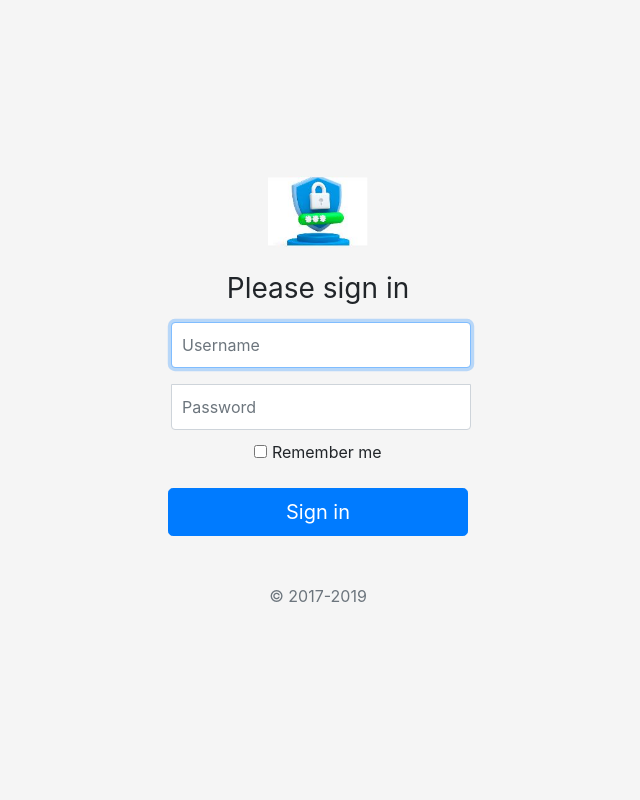
After one commit to Dimple278/Pulchowk-Campus-website-with-chatbot, a Django app: page /login in a window 1280 px wide. The commit adds this page. Shown: the whole page, without its empty margins (322-962 px from the left). Run offline with Django 4.2, Linux system fonts and the light colour scheme; some libraries are stand-ins or nearby versions.

Commit message:
added authenticated login and logout system

```diff
--- a/home/urls.py
+++ b/home/urls.py
@@ -7,4 +7,6 @@ urlpatterns = [
     path("about",views.about,name='about'),
     path("departments",views.departments,name='departments'),
     path("contact",views.contact,name='contact'),
+    path('login',views.loginUser, name="login"),
+    path('logout',views.logoutUser, name="logout"),
 ]
--- a/home/views.py
+++ b/home/views.py
@@ -1,16 +1,42 @@
-from django.shortcuts import render, HttpResponse
+from django.shortcuts import render,redirect, HttpResponse
 from datetime import datetime
 from home.models import Contact
 from django.contrib import messages
 
+from django.contrib.auth.models import User
+from django.contrib.auth import logout, authenticate, login
+
 # Create your views here.
 def index(request):
-    context={
-        "variable":"This is sent "
-    }
+    if request.user.is_anonymous:
+        return redirect("/login")
+    return render(request,'index.html')
+    # return HttpResponse("This is homepage")
 
-    return render(request,'index.html',context)
-    # return HttpResponse("This is homepage")
+def loginUser(request):
+    # password for test user is 075bct034, pulchowkcampus
+    if request.method=="POST":
+        username = request.POST.get('username')
+        password = request.POST.get('password')
+        # print(username, password)
+
+        # check if user has entered correct credentials
+        user = authenticate(username=username, password=password)
+
+        if user is not None:
+            # A backend authenticated the credentials
+            login(request, user)
+            return redirect("/")
+
+        else:
+            # No backend authenticated the credentials
+            return render(request, 'login.html')
+
+    return render(request, 'login.html')
+
+def logoutUser(request):
+    logout(request)
+    return redirect("/login")
 
 def about(request):
     return render(request,'about.html')
--- a/templates/index.html
+++ b/templates/index.html
@@ -48,6 +48,8 @@
       </div>
     </div>
 </div>
-
+<div class="d-grid gap-2 d-md-flex justify-content-md-end">
+<button type="button" class="btn btn-dark px-4 mx-3 my-2"><a href ='/logout'>Logout</a></button>
+</div>
 
 {% endblock body %}
--- /dev/null
+++ b/templates/login.html
@@ -0,0 +1,105 @@
+<!doctype html>
+<html lang="en">
+
+<head>
+    <!-- Required meta tags -->
+    <meta charset="utf-8">
+    <meta name="viewport" content="width=device-width, initial-scale=1, shrink-to-fit=no">
+
+    <!-- Bootstrap CSS -->
+    <link rel="stylesheet" href="https://stackpath.bootstrapcdn.com/bootstrap/4.4.1/css/bootstrap.min.css"
+        integrity="sha384-Vkoo8x4CGsO3+Hhxv8T/Q5PaXtkKtu6ug5TOeNV6gBiFeWPGFN9MuhOf23Q9Ifjh" crossorigin="anonymous">
+
+
+    <style>
+        html,
+        body {
+            height: 100%;
+        }
+
+        body {
+            display: -ms-flexbox;
+            display: flex;
+            -ms-flex-align: center;
+            align-items: center;
+            padding-top: 40px;
+            padding-bottom: 40px;
+            background-color: #f5f5f5;
+        }
+
+        .form-signin {
+            width: 100%;
+            max-width: 330px;
+            padding: 15px;
+            margin: auto;
+        }
+
+        .form-signin .checkbox {
+            font-weight: 400;
+        }
+
+        .form-signin .form-control {
+            margin: 16px 3px;
+            position: relative;
+            box-sizing: border-box;
+            height: auto;
+            padding: 10px;
+            font-size: 16px;
+        }
+
+        .form-signin .form-control:focus {
+            z-index: 2;
+        }
+
+        .form-signin input[type="email"] {
+            margin-bottom: -1px;
+            border-bottom-right-radius: 0;
+            border-bottom-left-radius: 0;
+        }
+
+        .form-signin input[type="password"] {
+            margin-bottom: 10px;
+            border-top-left-radius: 0;
+            border-top-right-radius: 0;
+        }
+
+        .bd-placeholder-img {
+            font-size: 1.125rem;
+            text-anchor: middle;
+            -webkit-user-select: none;
+            -moz-user-select: none;
+            -ms-user-select: none;
+            user-select: none;
+        }
+
+        @media (min-width: 768px) {
+            .bd-placeholder-img-lg {
+                font-size: 3.5rem;
+            }
+        }
+    </style>
+    <!-- Custom styles for this template -->
+    <link href="signin.css" rel="stylesheet">
+</head>
+
+<body class="text-center">
+    <form class="form-signin" method="post" action="/login">
+        {% csrf_token %}
+        <img class="mb-4" src="/static/Capture.JPG" alt="" width="100" height="72">
+        <h1 class="h3 mb-3 font-weight-normal">Please sign in</h1>
+        <label for="inputEmail" class="sr-only">Username</label>
+        <input type="text" id="inputEmail" name="username" class="form-control" placeholder="Username" required
+            autofocus>
+        <label for="inputPassword" class="sr-only">Password</label>
+        <input type="password" id="inputPassword" name="password" class="form-control" placeholder="Password" required>
+        <div class="checkbox mb-3">
+            <label>
+                <input type="checkbox" value="remember-me"> Remember me
+            </label>
+        </div>
+        <button class="btn btn-lg btn-primary btn-block" type="submit">Sign in</button>
+        <p class="mt-5 mb-3 text-muted">&copy; 2017-2019</p>
+    </form>
+</body>
+
+</html>
```
Also changed, not shown: db.sqlite3, static/Capture.JPG (added).
